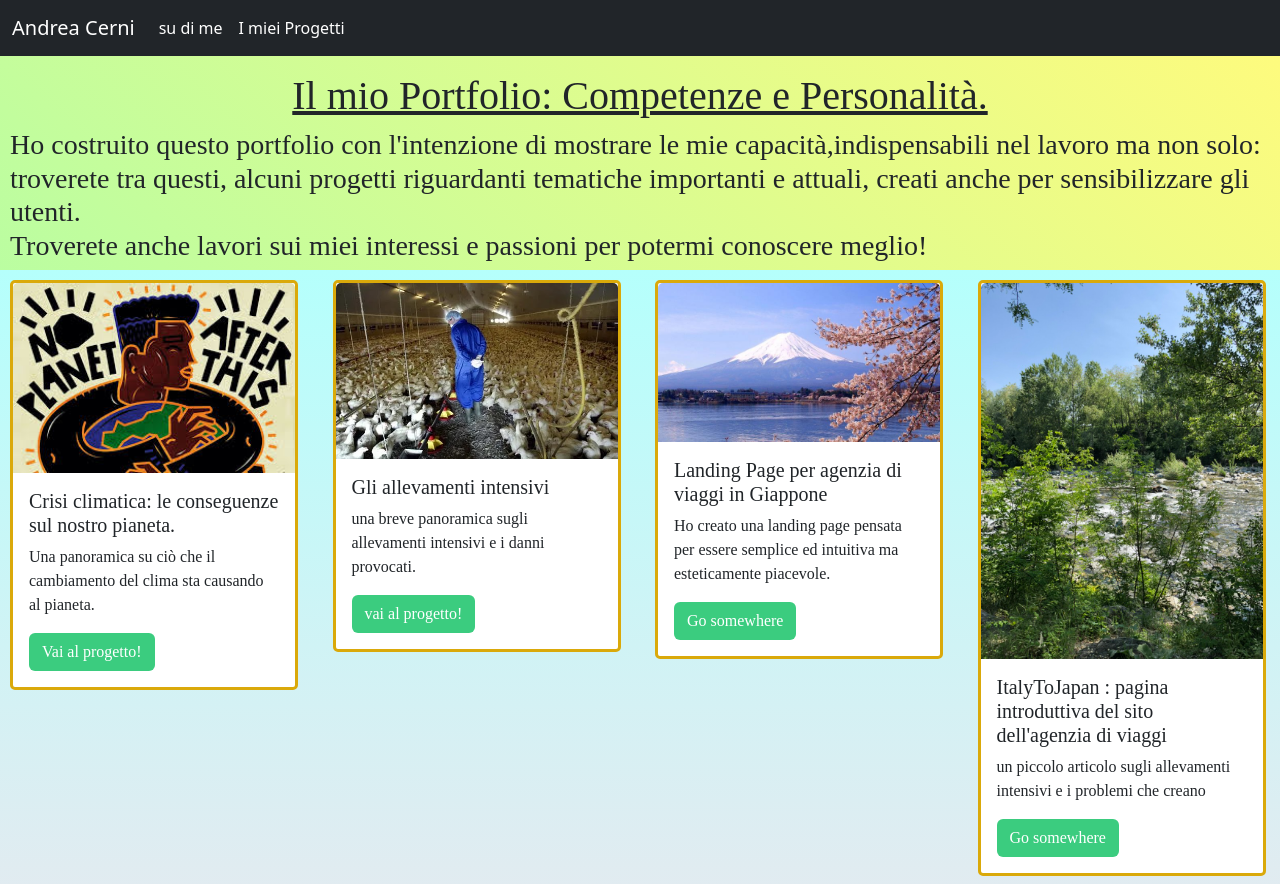
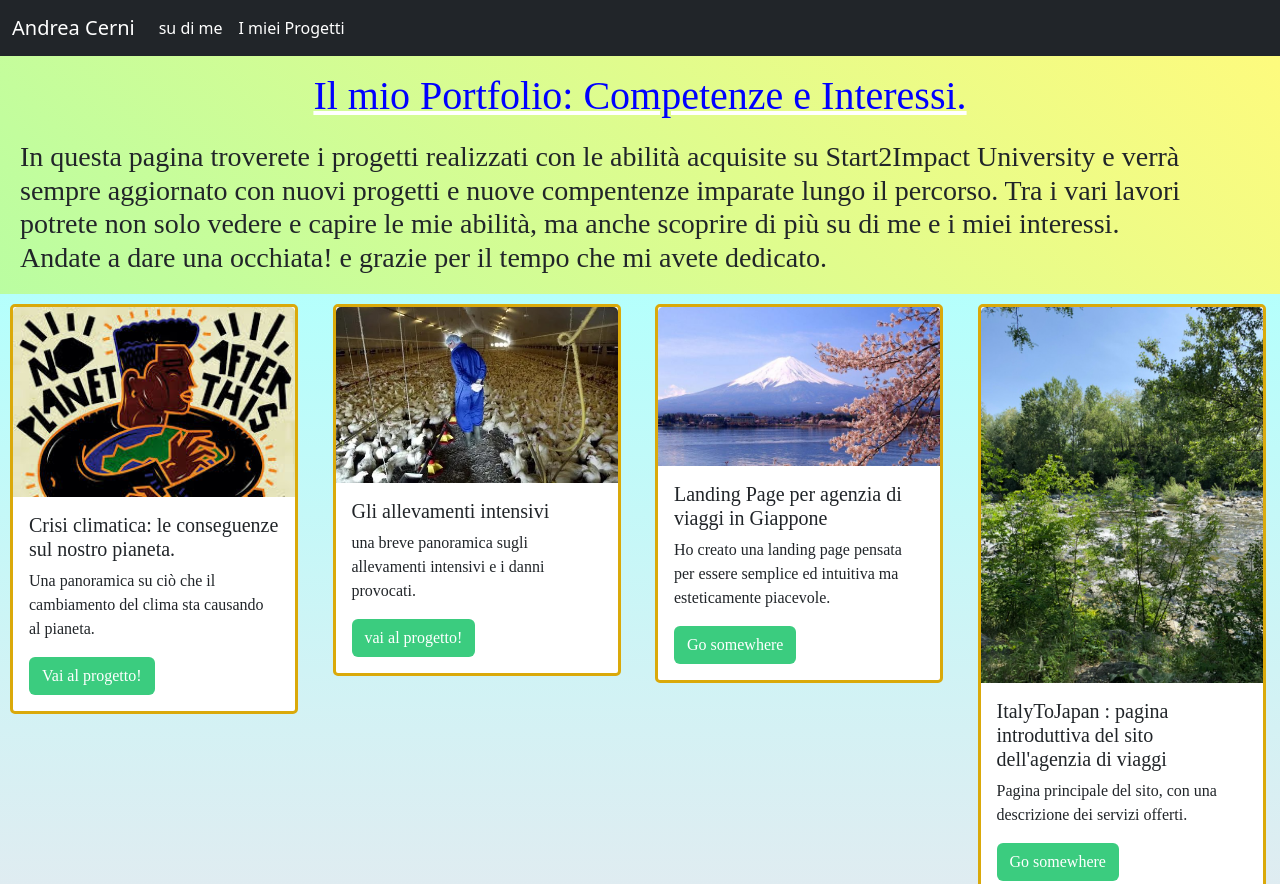
Before and after one commit to CodingRacoon94/prova-portfolio-s2i, a plain HTML site: page Portfolio Lavorativo/I miei progetti.html in a window 1280 px wide. Shown: the top 884 px of the page. Drawn offline with nearby package versions, Linux system fonts and the light colour scheme; files whose address does not match are found by name.

```diff
--- a/Portfolio Lavorativo/I miei progetti.html
+++ b/Portfolio Lavorativo/I miei progetti.html
@@ -37,15 +37,15 @@ background-image:linear-gradient(45deg, #85FFBD 0%, #FFFB7D 100%);
   <!--fine hero-->
   <!--titolo-->
 <div class="header mt-4 pt-5">
-  <h1 class="text-center" >Il mio Portfolio: Competenze e Personalità.</h1>
+  <h1 class="text-center" >Il mio Portfolio: Competenze e Interessi.</h1>
 </div>
 <!--fine titolo-->
 <!--descrizione portfolio-->
 <div class="description">
-  <h3>Ho costruito questo portfolio con l'intenzione di mostrare le mie capacità,indispensabili nel lavoro ma non solo: troverete tra questi, alcuni progetti riguardanti tematiche importanti e attuali, creati anche per sensibilizzare gli utenti. <br>Troverete anche lavori sui miei interessi e passioni per potermi conoscere meglio!</h3>
+  <h3>In questa pagina troverete i progetti realizzati con le abilità acquisite su Start2Impact University e verrà sempre aggiornato con nuovi progetti e nuove compentenze imparate lungo il percorso. Tra i vari lavori potrete non solo vedere e capire le mie abilità, ma anche scoprire di più su di me e i miei interessi.<br> Andate a dare una occhiata! e grazie per il tempo che mi avete dedicato.  </h3>
 </div>
 <!--fine descrizione portfolio-->
-<div class="flex-container1" id="sfondo presentazione progetti">
+<div class="grid-wrapper" id="sfondo presentazione progetti">
     <!--primo progetto-->
     <div class="box-1">
       <div class="card" style="width: 18rem;">
@@ -85,7 +85,7 @@ background-image:linear-gradient(45deg, #85FFBD 0%, #FFFB7D 100%);
         <img src="images/boschetto rivalta.jpeg" class="card-img-top" alt="...">
         <div class="card-body">
           <h5 class="card-title">ItalyToJapan : pagina introduttiva del sito dell'agenzia di viaggi</h5>
-          <p class="card-text">un piccolo articolo sugli allevamenti intensivi e i problemi che creano</p>
+          <p class="card-text">Pagina principale del sito, con una descrizione dei servizi offerti.</p>
           <a href="ItalyToJapan.html" class="btn">Go somewhere</a>
         </div>
       </div>
@@ -131,7 +131,6 @@ background-image:linear-gradient(45deg, #85FFBD 0%, #FFFB7D 100%);
      <li><a href="landing-page.html">landing page</a></li>
      <li><a href="su di me.html">Su di me</a></li>
      <li><a href="I miei progetti.html">I miei progetti</a></li>
-     <li><a href=""></a></li>
       </ul>
     </span>
     <span class="copyright">
--- a/Portfolio Lavorativo/Portfolio.css/i miei progetti.css
+++ b/Portfolio Lavorativo/Portfolio.css/i miei progetti.css
@@ -22,22 +22,25 @@
 .header{
     font-size: 60px;
     text-decoration: underline;
+    text-decoration-color:white ;
+    color: blue;
+
 }
 .description{
-    margin-left: 10px;
+    margin:20px
 }
 /*Css per background card progetti*/
 /*bg card*/
-.flex-container1{
+.grid-wrapper{
     display: flex;
-    flex-direction:row;
+    flex-direction: row;
     flex-wrap: wrap;
     background-color: #FFDEE9;
 background-image: linear-gradient(0deg, #FFDEE9 0%, #B5FFFC 100%);
     gap: 10px;
     padding-top: 10px;
 }
-/*personalizzazione delle card*/
+/*personalizzazione card*/
 .box-1{
    flex:100;
    margin-left: 10px;
@@ -49,7 +52,6 @@ margin-left: 10px;margin-bottom: 5px;}
 .box-4{flex: 100;margin-left: 10px;margin-bottom: 5px;}
 .box-5{flex: 100;margin-left: 10px;margin-bottom: 5px;}
 .box-6{flex: 100;margin-left: 10px;margin-bottom: 5px;}
-
 /*custom delle card*/
 .card{
     box-sizing: border-box;
--- a/Portfolio Lavorativo/Portfolio.css/su di me.css
+++ b/Portfolio Lavorativo/Portfolio.css/su di me.css
@@ -20,7 +20,7 @@ height: 100%;}
     font-family:cormoran;
     font-size: 7vh;
     text-decoration: underline;
-    color: white;
+    color: blue;
     background-color: navajowhite;
     box-sizing: border-box;
     border-radius: 1rem;
```
Also changed, not shown: Portfolio Lavorativo/landing-page.html (+0 -1 lines), Portfolio Lavorativo/su di me.html (+2 -3 lines).
